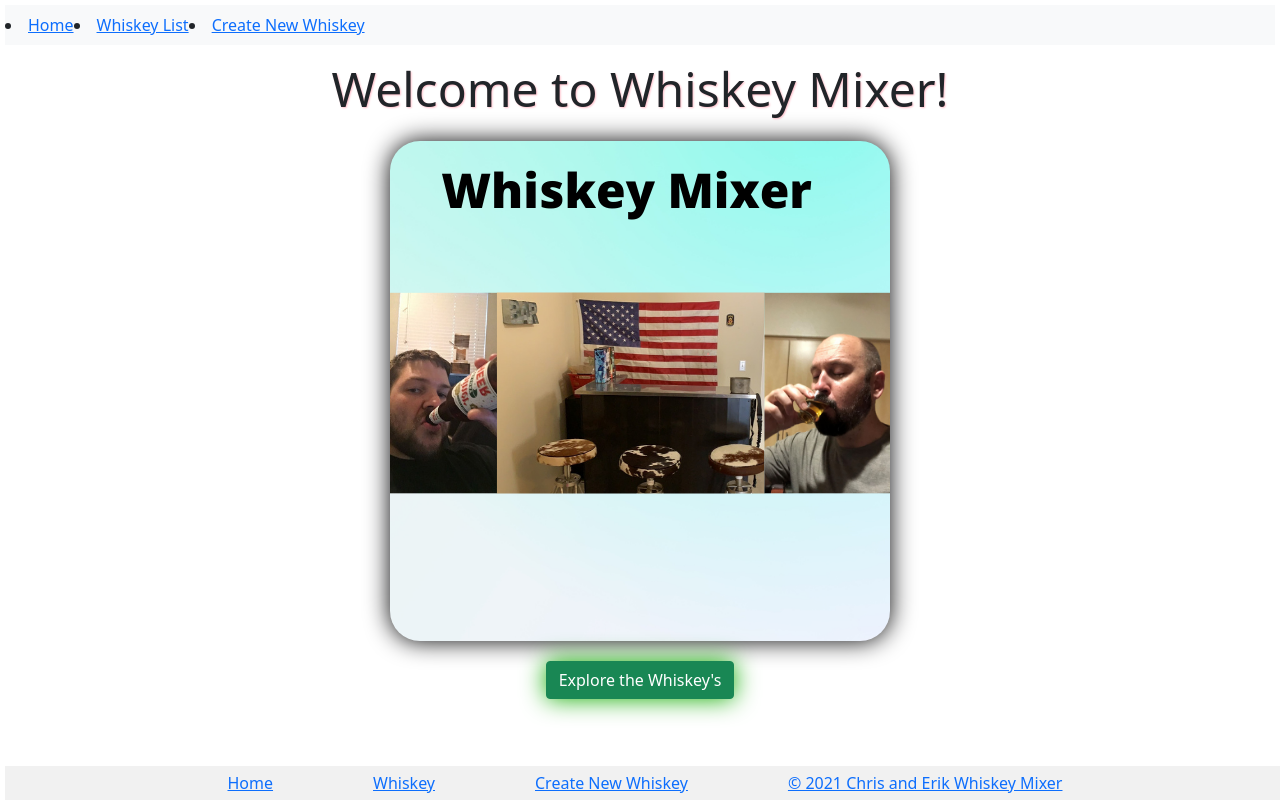
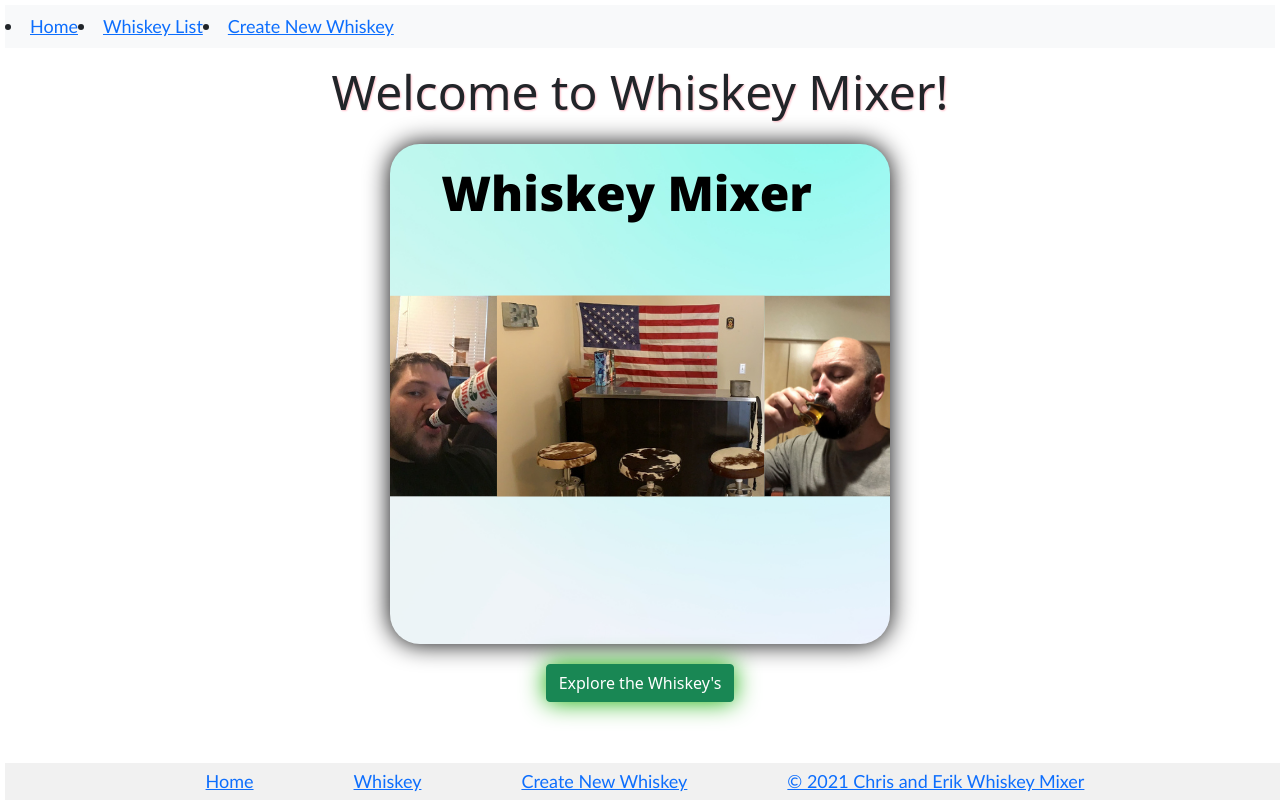
Before and after one commit to learn-academy-2021-bravo/cat-tinder-frontend-whiskey-mixer, a React (Create React App) app: page / in a window 1280 px wide. Built offline with nearby package versions, Linux system fonts and the light colour scheme; no server answers.

Commit message:
font to header and footer

```diff
--- a/src/App.css
+++ b/src/App.css
@@ -6,10 +6,18 @@
   background-color: #F1F1F1;
   text-align: right;
   padding: 5px;
+  font-family: "Gill Sans", sans-serif;
+  font-size: large;
 
+}
+#navbar{
+  font-family: "Gill Sans", sans-serif;
+  font-size: large;
 }
 ul.nav{
   justify-content: center;
+
+
 }
 #img {
   text-align: center;
```
